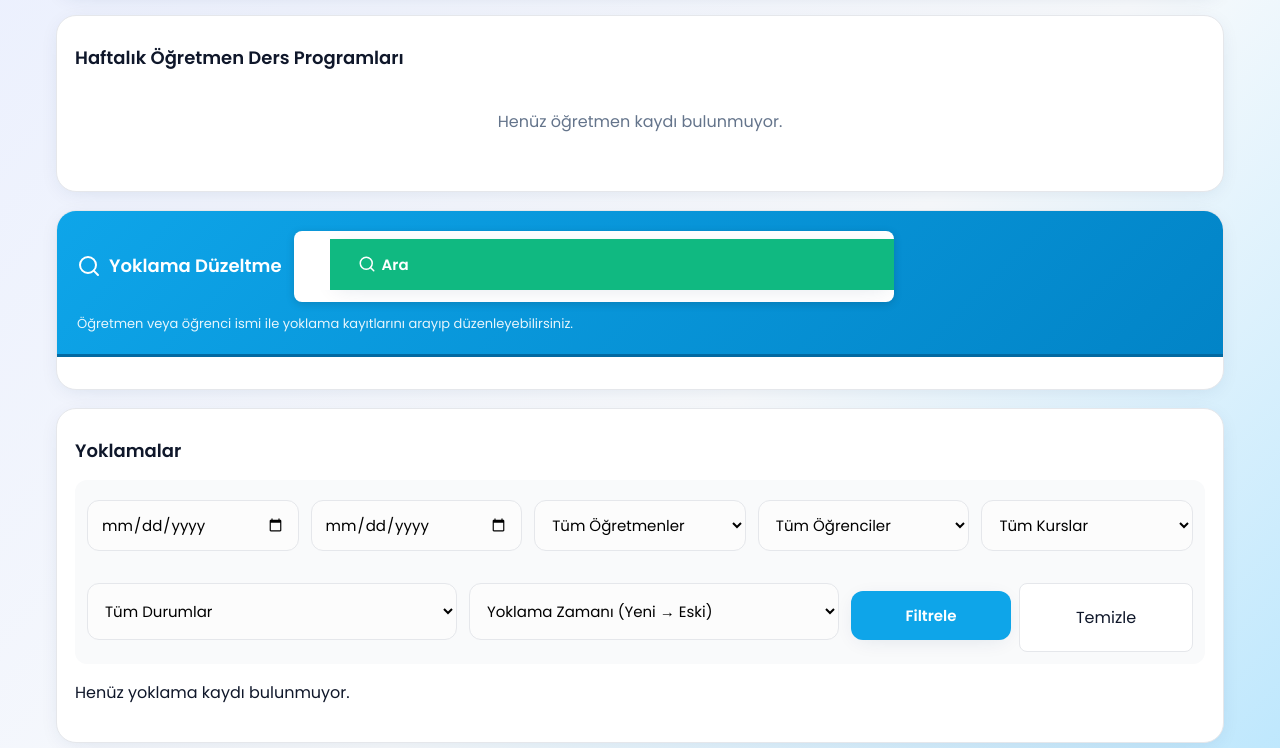
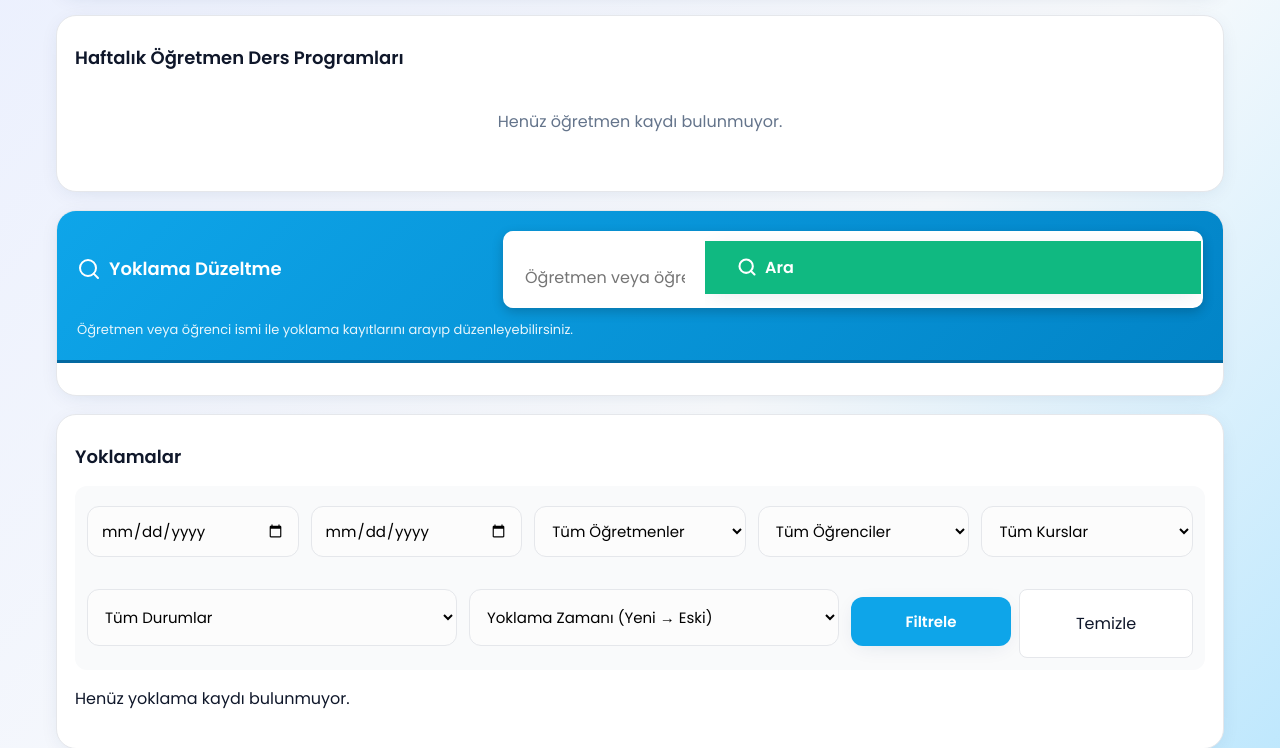
Before and after one commit to hbayseckin-prog/piarte, a FastAPI app: template templates/staff_panel.html in a window 1280 px wide. Shown: the part 1112-1860 px from the top of the page. Run offline with FastAPI, Linux system fonts and the light colour scheme; the template is opened without the code that fills it, so the values that code supplies are empty.

Commit message:
Staff panelde yoklama düzeltme input alanı görünürlüğü iyileştirildi ve scroll sorunu düzeltildi

```diff
--- a/templates/staff_panel.html
+++ b/templates/staff_panel.html
@@ -820,7 +820,26 @@
 	})();
 </script>
 
-<div class="card" style="padding:0;overflow:hidden;">
+<script>
+	// Sayfa yüklendiğinde eğer arama yapılmışsa, arama bölümüne scroll yap
+	(function() {
+		// URL'de edit_search parametresi var mı kontrol et
+		const urlParams = new URLSearchParams(window.location.search);
+		if (urlParams.has('edit_search')) {
+			// Sayfa yüklendikten sonra arama bölümüne scroll yap
+			setTimeout(function() {
+				const yoklamaBolumu = document.getElementById('yoklama-duzeltme-bolumu');
+				if (yoklamaBolumu) {
+					yoklamaBolumu.scrollIntoView({ behavior: 'smooth', block: 'start' });
+					// Alternatif: window.scrollTo ile
+					// window.scrollTo({ top: yoklamaBolumu.offsetTop - 20, behavior: 'smooth' });
+				}
+			}, 100);
+		}
+	})();
+</script>
+
+<div class="card" style="padding:0;overflow:hidden;" id="yoklama-duzeltme-bolumu">
     <!-- Navigatör Stili Arama Çubuğu -->
     <div style="background:linear-gradient(135deg, #0ea5e9 0%, #0284c7 100%);padding:20px;border-bottom:3px solid #0369a1;">
         <div style="display:flex;align-items:center;gap:12px;flex-wrap:wrap;">
@@ -831,9 +850,9 @@
                 </svg>
                 <h3 style="margin:0;color:#fff;font-size:18px;font-weight:600;">Yoklama Düzeltme</h3>
             </div>
-            <div style="flex:1;min-width:250px;position:relative;max-width:600px;">
-                <form method="get" action="/ui/staff" style="display:flex;gap:0;align-items:stretch;background:#fff;border-radius:8px;box-shadow:0 2px 8px rgba(0,0,0,0.15);overflow:hidden;">
-                    <div style="flex:1;position:relative;">
+            <div style="flex:1;min-width:300px;position:relative;max-width:700px;margin-left:auto;">
+                <form method="get" action="/ui/staff" id="edit_search_form" style="display:flex;gap:0;align-items:stretch;background:#ffffff;border:2px solid #ffffff;border-radius:10px;box-shadow:0 4px 12px rgba(0,0,0,0.2);overflow:hidden;min-height:50px;">
+                    <div style="flex:1;position:relative;min-width:200px;">
                         <input
                             id="edit_search_input"
                             type="text"
@@ -841,20 +860,21 @@
                             value="{{ edit_search if edit_search else '' }}"
                             placeholder="Öğretmen veya öğrenci adı yazın..."
                             autocomplete="off"
-                            style="width:100%;padding:14px 18px;border:none;border-radius:0;font-size:15px;background:#fff;outline:none;color:#0f172a;font-weight:400;"
+                            required
+                            style="width:100%;height:100%;min-height:50px;padding:14px 20px;border:none;border-radius:10px 0 0 10px;font-size:16px;background:#ffffff;outline:none;color:#0f172a;font-weight:400;box-sizing:border-box;"
                         />
-                        <div id="edit-autocomplete-results" style="display:none;position:absolute;top:100%;left:0;right:0;z-index:1000;background:#fff;border:1px solid #e2e8f0;border-radius:8px;margin-top:4px;max-height:300px;overflow-y:auto;box-shadow:0 4px 12px rgba(0,0,0,0.15);"></div>
+                        <div id="edit-autocomplete-results" style="display:none;position:absolute;top:100%;left:0;right:0;z-index:1000;background:#fff;border:2px solid #e2e8f0;border-radius:8px;margin-top:4px;max-height:300px;overflow-y:auto;box-shadow:0 4px 12px rgba(0,0,0,0.15);"></div>
                     </div>
-                    <button type="submit" style="padding:14px 28px;background:#10b981;color:#fff;border:none;border-radius:0;font-weight:600;cursor:pointer;white-space:nowrap;font-size:15px;transition:background 0.2s;display:flex;align-items:center;gap:6px;" onmouseover="this.style.background='#059669'" onmouseout="this.style.background='#10b981'">
-                        <svg width="18" height="18" viewBox="0 0 24 24" fill="none" stroke="currentColor" stroke-width="2" stroke-linecap="round" stroke-linejoin="round">
+                    <button type="submit" style="padding:14px 32px;background:#10b981;color:#fff;border:none;border-radius:0;font-weight:600;cursor:pointer;white-space:nowrap;font-size:16px;transition:background 0.2s;display:flex;align-items:center;gap:8px;min-height:50px;box-sizing:border-box;" onmouseover="this.style.background='#059669'" onmouseout="this.style.background='#10b981'">
+                        <svg width="20" height="20" viewBox="0 0 24 24" fill="none" stroke="currentColor" stroke-width="2.5" stroke-linecap="round" stroke-linejoin="round">
                             <circle cx="11" cy="11" r="8"></circle>
                             <path d="m21 21-4.35-4.35"></path>
                         </svg>
                         Ara
                     </button>
                     {% if edit_search %}
-                    <a href="/ui/staff" style="padding:14px 18px;background:#64748b;color:#fff;text-decoration:none;border-radius:0;font-weight:500;display:inline-flex;align-items:center;white-space:nowrap;font-size:15px;transition:background 0.2s;border-left:1px solid rgba(255,255,255,0.2);" onmouseover="this.style.background='#475569'" onmouseout="this.style.background='#64748b'">
-                        <svg width="16" height="16" viewBox="0 0 24 24" fill="none" stroke="currentColor" stroke-width="2" stroke-linecap="round" stroke-linejoin="round" style="margin-right:4px;">
+                    <a href="/ui/staff" style="padding:14px 20px;background:#64748b;color:#fff;text-decoration:none;border-radius:0;font-weight:500;display:inline-flex;align-items:center;white-space:nowrap;font-size:16px;transition:background 0.2s;border-left:2px solid rgba(255,255,255,0.3);min-height:50px;box-sizing:border-box;" onmouseover="this.style.background='#475569'" onmouseout="this.style.background='#64748b'">
+                        <svg width="18" height="18" viewBox="0 0 24 24" fill="none" stroke="currentColor" stroke-width="2.5" stroke-linecap="round" stroke-linejoin="round" style="margin-right:6px;">
                             <line x1="18" y1="6" x2="6" y2="18"></line>
                             <line x1="6" y1="6" x2="18" y2="18"></line>
                         </svg>
```
